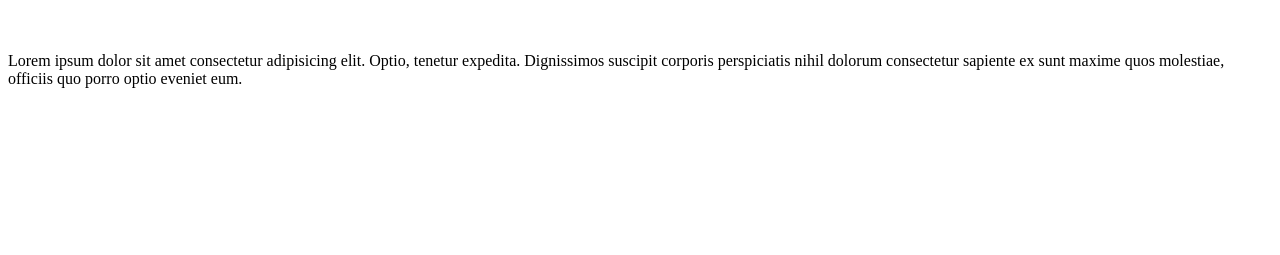
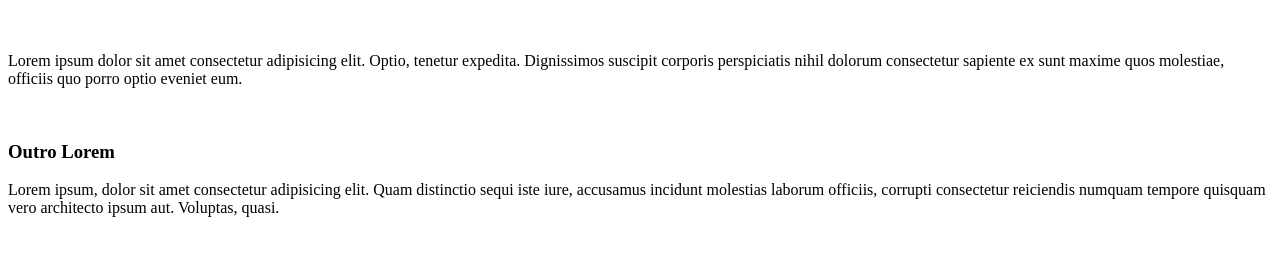
Before and after one commit to Rasquirrel/Ola-Mundo, a plain HTML site: page meu-site/index.html in a window 1280 px wide. Shown: the part 109-364 px from the top of the page. Drawn offline with Linux system fonts and the light colour scheme.

Commit message:
Adicionei outro Lorem

```diff
--- a/meu-site/index.html
+++ b/meu-site/index.html
@@ -11,5 +11,9 @@
     <h2><b><i>macacos me mordam : (</i></b></h2>
     <br>
     <p>Lorem ipsum dolor sit amet consectetur adipisicing elit. Optio, tenetur expedita. Dignissimos suscipit corporis perspiciatis nihil dolorum consectetur sapiente ex sunt maxime quos molestiae, officiis quo porro optio eveniet eum.</p>
+    <br>
+    <h3>Outro Lorem</h3>
+    <p>Lorem ipsum, dolor sit amet consectetur adipisicing elit. Quam distinctio sequi iste iure, accusamus incidunt molestias laborum officiis, corrupti consectetur reiciendis numquam tempore quisquam vero architecto ipsum aut. Voluptas, quasi.</p>
+
 </body>
 </html>
```
